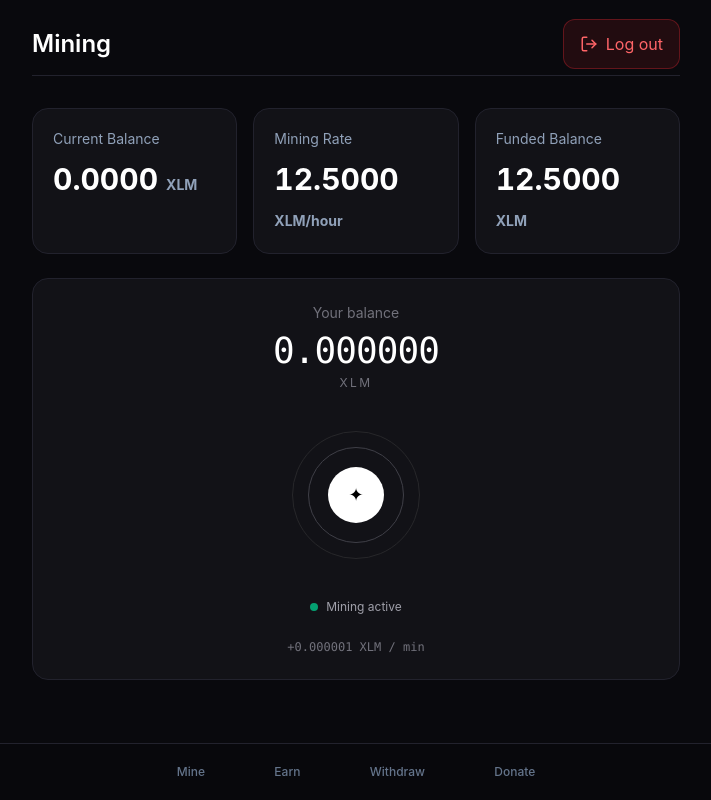
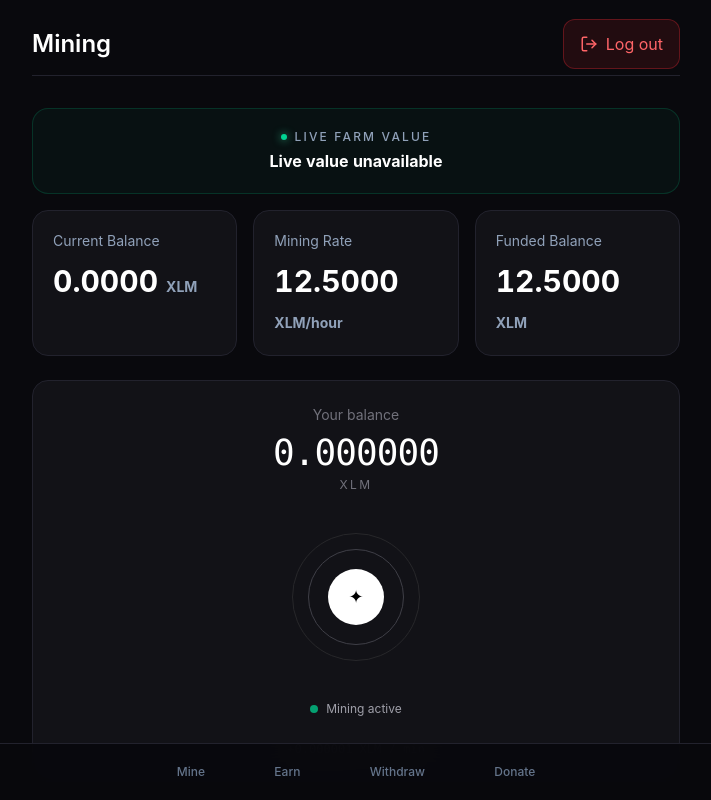
Before and after one commit to arashKazerouni/star-miner, a Next.js app: page /dashboard in a window 1280 px wide. Shown: the whole page, without its empty margins (284-995 px from the left). Built offline with nearby package versions, Linux system fonts and the light colour scheme; no server answers.

Commit message:
feat: show live FARM/XLM value on mining dashboard

```diff
--- a/components/mining/MiningDashboard.tsx
+++ b/components/mining/MiningDashboard.tsx
@@ -4,6 +4,7 @@ import { useState } from "react";
 import { useRouter } from "next/navigation";
 import { LogOut } from "lucide-react";
 import MiningCore from "@/components/mining/MiningCore";
+import FarmXlmPrice from "@/components/market/FarmXlmPrice";
 import { useUser } from "@/context/UserContext";
 import { createClient } from "@/lib/supabase/client";
 
@@ -27,20 +28,24 @@ export default function MiningDashboard() {
 
   return (
     <main className="min-h-screen bg-[var(--bg-canvas)] text-white">
-      <section className="min-h-screen p-3 max-w-2xl mx-auto ">
+      <section className="min-h-screen p-3 max-w-2xl mx-auto">
         <header className="mb-8 flex h-16 items-center justify-between border-b border-[var(--border-subtle)]">
           <h1 className="text-2xl font-semibold">Mining</h1>
           <div className="flex items-center gap-3">
             <button
               onClick={handleLogout}
               disabled={loggingOut}
-              className=" flex items-center justify-center gap-2 rounded-xl border border-red-500/30 bg-red-500/10 px-4 py-3 text-red-400 transition hover:bg-red-500/20 disabled:opacity-50 "
+              className="flex items-center justify-center gap-2 rounded-xl border border-red-500/30 bg-red-500/10 px-4 py-3 text-red-400 transition hover:bg-red-500/20 disabled:opacity-50"
             >
               <LogOut size={18} />
               {loggingOut ? "Logging out..." : "Log out"}
             </button>
           </div>
         </header>
+
+        <div className="mb-4 rounded-2xl border border-emerald-500/20 bg-emerald-500/5 p-5">
+          <FarmXlmPrice />
+        </div>
 
         <div className="grid gap-4 md:grid-cols-3">
           {stats.map(([title, unit]) => (
@@ -50,9 +55,7 @@ export default function MiningDashboard() {
             >
               <p className="text-sm text-slate-400">{title}</p>
               <p className="mt-3 text-3xl font-bold tabular-nums w-full">
-                {title === "Current Balance"
-                  ? currentBalance.toFixed(4)
-                  : "12.5000"}{" "}
+                {title === "Current Balance" ? currentBalance.toFixed(4) : "12.5000"}{" "}
                 <span className="text-sm text-slate-400">{unit}</span>
               </p>
             </div>
```
